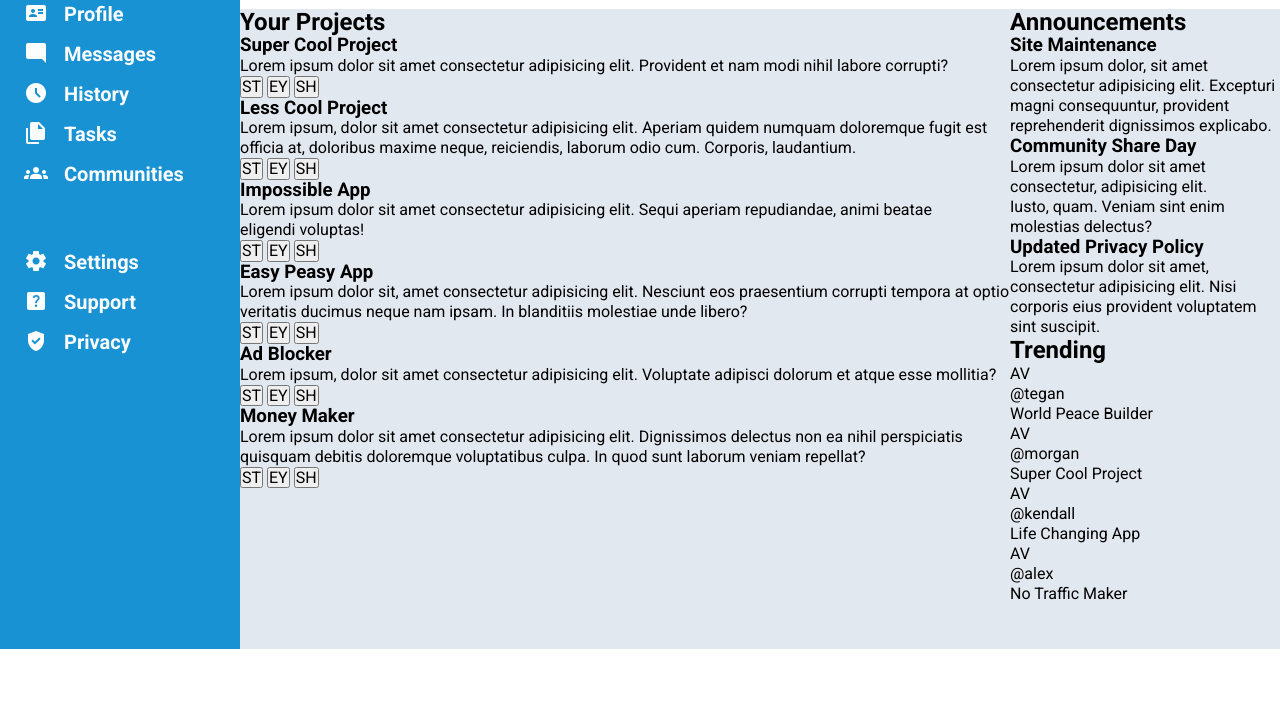
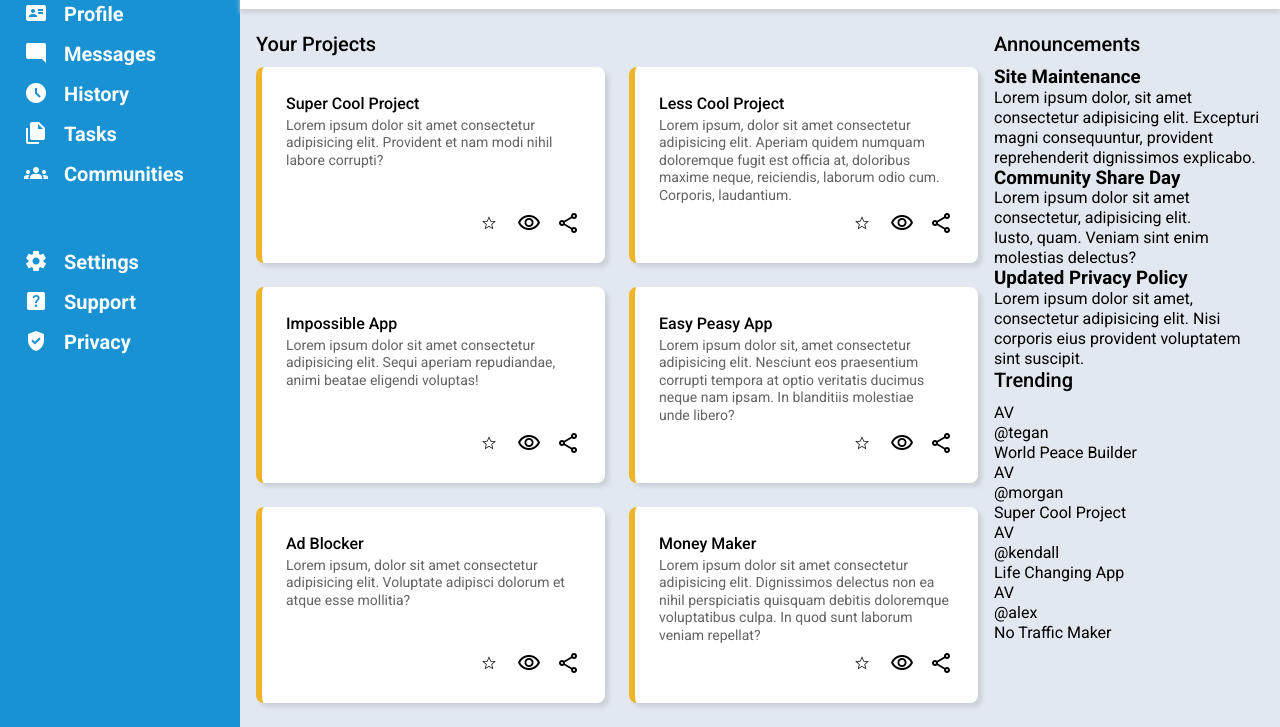
Before and after one commit to bencha27/odin-admin-dashboard, a plain HTML site: page index.html in a window 1280 px wide. Shown: the part 151-878 px from the top of the page. Before the commit the page ends 800 px from the top, so only its background shows below. Drawn offline with nearby package versions, Linux system fonts and the light colour scheme.

Commit message:
feat: Add project section styles

```diff
--- a/index.html
+++ b/index.html
@@ -79,54 +79,54 @@
             <h3 class="project-title">Super Cool Project</h3>
             <p class="project-description">Lorem ipsum dolor sit amet consectetur adipisicing elit. Provident et nam modi nihil labore corrupti?</p>
             <div class="project-buttons">
-              <button>ST</button>
-              <button>EY</button>
-              <button>SH</button>
+              <button><span class="material-symbols-outlined project-icon">star</span></button>
+              <button><span class="material-symbols-outlined">visibility</span></button>
+              <button><span class="material-symbols-outlined">share</span></button>
             </div>
           </div>
           <div class="project-card">
             <h3 class="project-title">Less Cool Project</h3>
             <p class="project-description">Lorem ipsum, dolor sit amet consectetur adipisicing elit. Aperiam quidem numquam doloremque fugit est officia at, doloribus maxime neque, reiciendis, laborum odio cum. Corporis, laudantium.</p>
             <div class="project-buttons">
-              <button>ST</button>
-              <button>EY</button>
-              <button>SH</button>
+              <button><span class="material-symbols-outlined project-icon">star</span></button>
+              <button><span class="material-symbols-outlined">visibility</span></button>
+              <button><span class="material-symbols-outlined">share</span></button>
             </div>
           </div>
           <div class="project-card">
             <h3 class="project-title">Impossible App</h3>
             <p class="project-description">Lorem ipsum dolor sit amet consectetur adipisicing elit. Sequi aperiam repudiandae, animi beatae eligendi voluptas!</p>
             <div class="project-buttons">
-              <button>ST</button>
-              <button>EY</button>
-              <button>SH</button>
+              <button><span class="material-symbols-outlined project-icon">star</span></button>
+              <button><span class="material-symbols-outlined">visibility</span></button>
+              <button><span class="material-symbols-outlined">share</span></button>
             </div>
           </div>
           <div class="project-card">
             <h3 class="project-title">Easy Peasy App</h3>
             <p class="project-description">Lorem ipsum dolor sit, amet consectetur adipisicing elit. Nesciunt eos praesentium corrupti tempora at optio veritatis ducimus neque nam ipsam. In blanditiis molestiae unde libero?</p>
             <div class="project-buttons">
-              <button>ST</button>
-              <button>EY</button>
-              <button>SH</button>
+              <button><span class="material-symbols-outlined project-icon">star</span></button>
+              <button><span class="material-symbols-outlined">visibility</span></button>
+              <button><span class="material-symbols-outlined">share</span></button>
             </div>
           </div>
           <div class="project-card">
             <h3 class="project-title">Ad Blocker</h3>
             <p class="project-description">Lorem ipsum, dolor sit amet consectetur adipisicing elit. Voluptate adipisci dolorum et atque esse mollitia?</p>
             <div class="project-buttons">
-              <button>ST</button>
-              <button>EY</button>
-              <button>SH</button>
+              <button><span class="material-symbols-outlined project-icon">star</span></button>
+              <button><span class="material-symbols-outlined">visibility</span></button>
+              <button><span class="material-symbols-outlined">share</span></button>
             </div>
           </div>
           <div class="project-card">
             <h3 class="project-title">Money Maker</h3>
             <p class="project-description">Lorem ipsum dolor sit amet consectetur adipisicing elit. Dignissimos delectus non ea nihil perspiciatis quisquam debitis doloremque voluptatibus culpa. In quod sunt laborum veniam repellat?</p>
             <div class="project-buttons">
-              <button>ST</button>
-              <button>EY</button>
-              <button>SH</button>
+              <button><span class="material-symbols-outlined project-icon">star</span></button>
+              <button><span class="material-symbols-outlined">visibility</span></button>
+              <button><span class="material-symbols-outlined">share</span></button>
             </div>
           </div>
         </div>
--- a/styles.css
+++ b/styles.css
@@ -80,8 +80,14 @@ body {
   grid-template-columns: 240px 1fr;
   grid-template-rows: 160px 1fr;
   grid-template-areas:
-    "sidebar header"
-    "sidebar main";
+  "sidebar header"
+  "sidebar main";
+}
+
+button {
+  padding: 0;
+  background-color: #ffffff;
+  border: none;
 }
 
 
@@ -140,11 +146,8 @@ h1 {
   grid-template-areas:
     "header-top"
     "header-bottom";
-}
-
-.header button {
-  background-color: #ffffff;
-  border: none;
+  box-shadow: #ccd1d8 0px 4px 4px;
+  position: relative;
 }
 
 .header-top {
@@ -156,10 +159,6 @@ h1 {
 
 .search {
   flex: 2;
-}
-
-button {
-  padding: 0;
 }
 
 .header-top-icon {
@@ -282,4 +281,56 @@ button {
   grid-area: main;
   display: grid;
   grid-template-columns: 1fr 270px;
+  padding: 1.5rem 1rem;
 }
+
+.main h2 {
+  font-size: 1.25rem;
+  font-weight: 500;
+  margin-bottom: 0.75rem;
+}
+
+.projects-section {
+  padding-right: 1rem;
+}
+
+.projects-container {
+  display: grid;
+  grid-template-columns: 1fr 1fr;
+  grid-template-rows: 196px;
+  grid-auto-rows: 196px;
+  column-gap: 1.5rem;
+  row-gap: 1.5rem;
+}
+
+.project-card {
+  background-color: white;
+  border-radius: 0.5rem;
+  box-shadow: #ccd1d8 4px 4px 4px;
+  border-left: 6px solid #f0b429;
+  padding: 1.5rem 1.5rem;
+  display: flex;
+  flex-direction: column;
+}
+
+.project-card h3 {
+  font-size: 1rem;
+  font-weight: 500;
+  padding: 4px 0;
+}
+
+.project-card p {
+  font-size: 14px;
+  color: #636363;
+}
+
+.project-buttons {
+  margin-top: auto;
+  display: flex;
+  justify-content: flex-end;
+  gap: 1rem;
+}
+
+.project-icon {
+  font-variation-settings: "wght" 100;
+}
```
